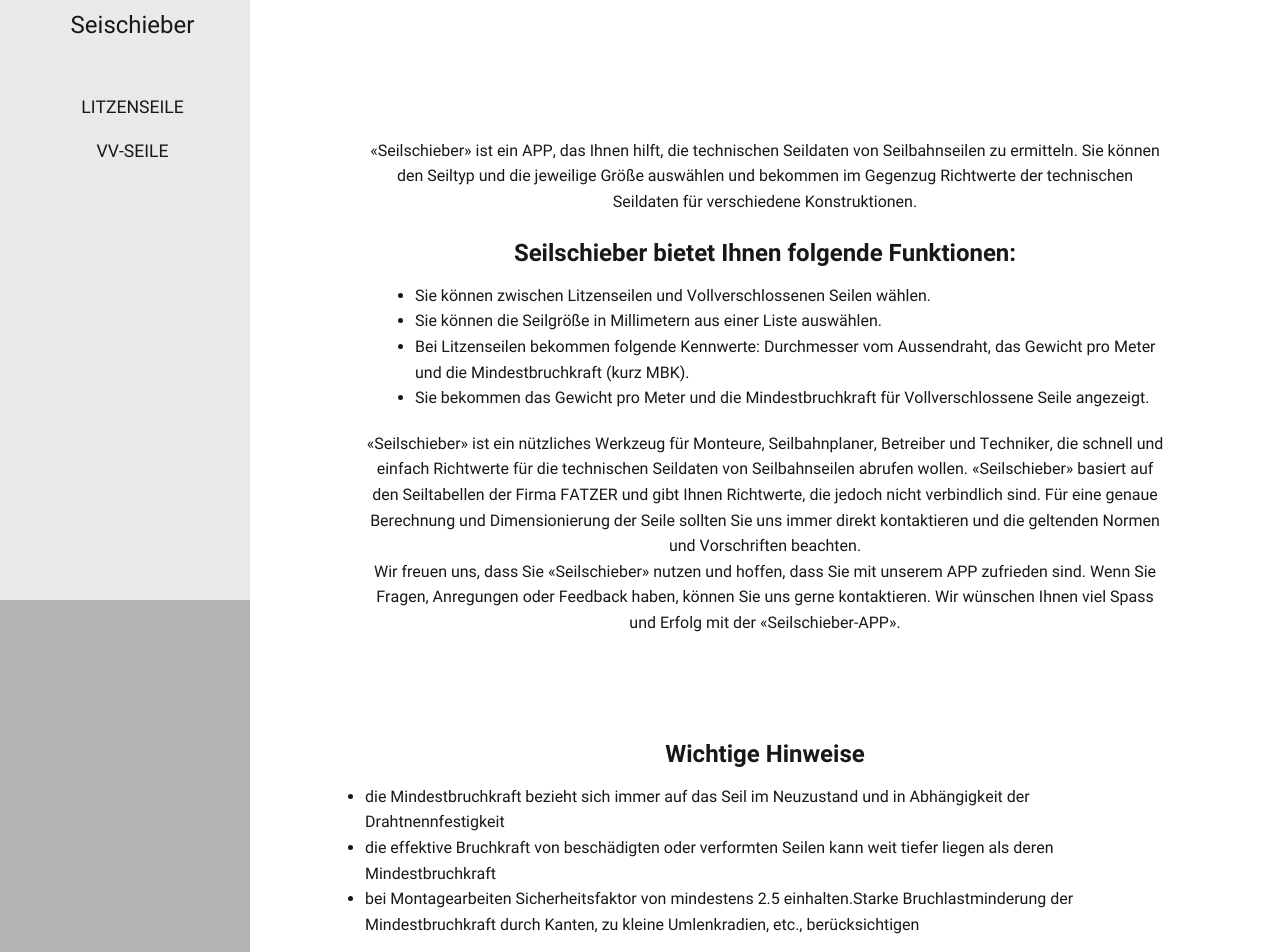
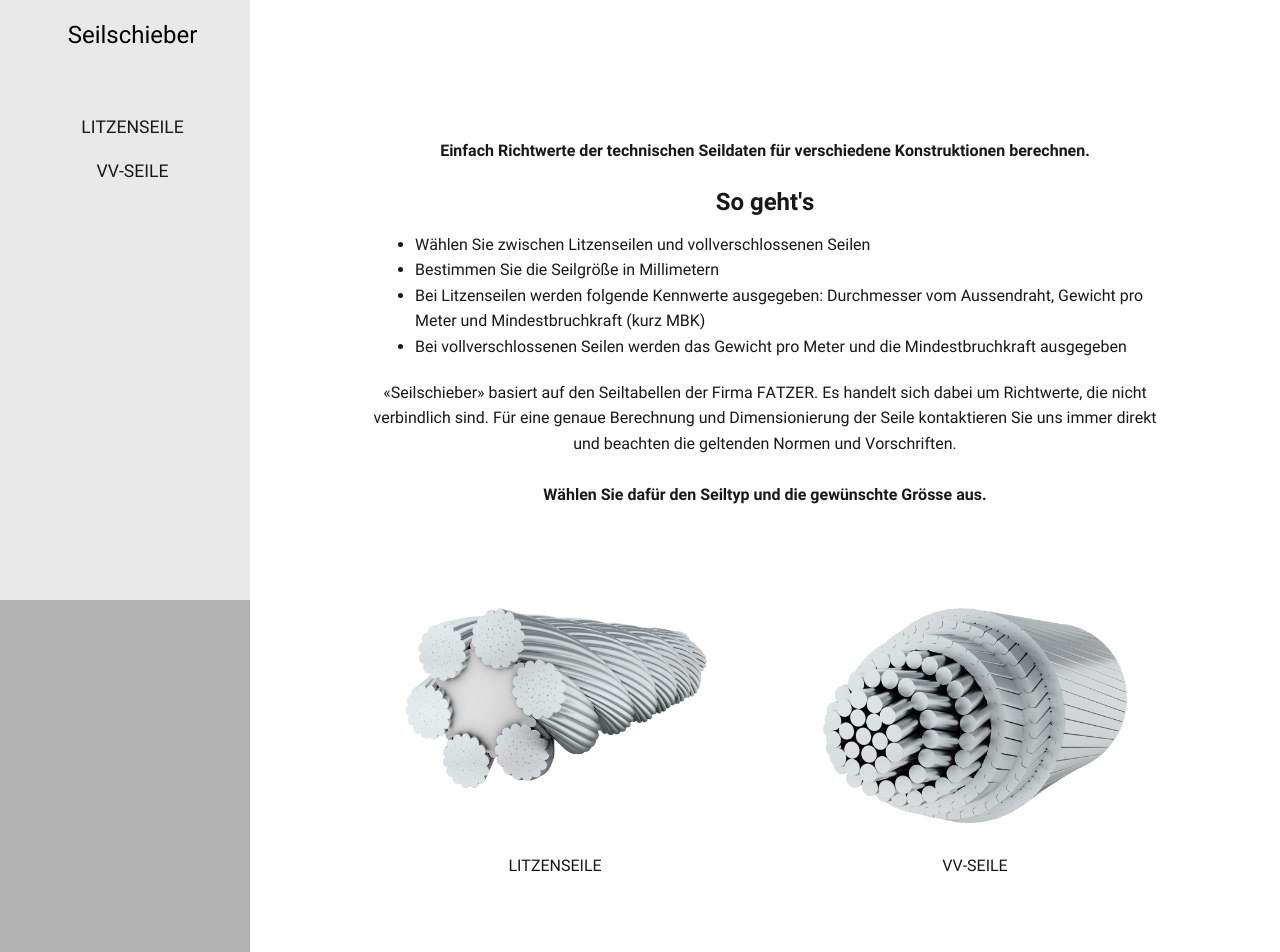
Before and after one commit to Smooooon/smooooon.github.io, a Vue app: page / in a window 1280 px wide. Shown: the part 200-1152 px from the top of the page. Built offline with nearby package versions, Linux system fonts and the light colour scheme; what vue-good-table-next would draw is missing.

Commit message:
Angleichung

```diff
--- a/src/App.vue
+++ b/src/App.vue
@@ -193,7 +193,6 @@ select {
 }
 
 .tooltip .tooltiptext {
-  visibility: hidden;
   width: 280px;
   background-color: black;
   color: #fff;
@@ -213,7 +212,19 @@ select {
   visibility: visible;
 }
 
+/* For toggle function */
+.visible {
+  visibility: visible !important;
+}
+
 /************* Popup Ende *************/
+/************* Table design*************/
+.table td > span {
+  color: var(--color-text) !important;
+  font-weight: normal !important;
+}
+
+/************* Table design Ende*************/
 
 /************* MediaQueries *************/
 /* grosse Bildschirme */
@@ -222,10 +233,17 @@ select {
 
 /* Bildschirme main Bereich + 2x 35px margin */
 @media screen and (max-width: 1234px) {
+  .tooltip .tooltiptext {
+    visibility: hidden;
+  }
 }
 
 /* Tabletversion */
 @media screen and (max-width: 63em) {
+  body {
+    font-size: 17px;
+  }
+
   main {
     margin-left: unset;
     padding-top: 120px;
--- a/src/assets/css/base.css
+++ b/src/assets/css/base.css
@@ -35,7 +35,7 @@
   --color-text: var(--vt-c-black);
 }
 
-@media (prefers-color-scheme: dark) {
+/* @media (prefers-color-scheme: dark) {
   :root {
     --color-primary: #77b5e0;
     --color-dark-gray: #b3b3b3;
@@ -48,4 +48,4 @@
     --color-heading: var(--color-primary);
     --color-text: var(--vt-c-text-dark-2);
   }
-}
+} */
--- a/src/components/DataSection.vue
+++ b/src/components/DataSection.vue
@@ -4,7 +4,7 @@ import IconItem from '../components/icons/IconItem.vue'
 import InputSelect from '../components/form/InputSelect.vue'
 
 //import function/data
-import { computed } from 'vue'
+import { ref, computed } from 'vue'
 import { mdiInformationOutline } from '@mdi/js'
 
 //props & emits
@@ -22,6 +22,8 @@ const props = defineProps({
 const emit = defineEmits(['update:modelValue'])
 
 //properties
+const clickOnTooltip = ref(false)
+
 //computed properties
 const computedValue = computed({
   get: () => {
@@ -33,6 +35,10 @@ const computedValue = computed({
 })
 
 //methods
+function ToggleTooltip() {
+  clickOnTooltip.value = !clickOnTooltip.value
+}
+
 //watch functions
 //lifecycle hooks
 </script>
@@ -49,11 +55,11 @@ const computedValue = computed({
         optionValueField="id"
         class="averageInput"
       />
-      <div class="infoContainer tooltip">
-        <p>Infos</p>
+      <div class="infoContainer tooltip" @click="ToggleTooltip">
+        <p>Legende</p>
         <IconItem :path="mdiInformationOutline" size="30" />
         <!-- ToDo Use table -->
-        <div class="tooltiptext">
+        <div class="tooltiptext" :class="{ visible: clickOnTooltip }" @click="ToggleTooltip">
           <slot name="tooltip" />
         </div>
       </div>
--- a/src/components/HeaderSection.vue
+++ b/src/components/HeaderSection.vue
@@ -5,7 +5,7 @@ import { computed } from 'vue'
 //import function/data
 //props & emits
 const props = defineProps({
-  imageName: {
+  image: {
     type: String,
     required: false
   },
@@ -24,8 +24,8 @@ const props = defineProps({
 
 <template>
   <section id="headerSection">
-    <div v-if="imageName" class="imageBackgroundCircle">
-      <img :src="`src/assets/images/${imageName}`" />
+    <div v-if="image" class="imageBackgroundCircle">
+      <img :src="image" />
     </div>
     <h1>{{ title }}</h1>
   </section>
--- a/src/components/footer/FooterBar.vue
+++ b/src/components/footer/FooterBar.vue
@@ -16,7 +16,7 @@ let currentYear = new Date().getFullYear()
     <p id="slogan" class="bold">Building Strong Connections</p>
     <div>
       <p class="bold">©Fatzer AG</p>
-      <p id="createsText" class="bold">Created by XXX {{ currentYear }}</p>
+      <p id="createsText" class="bold">Created by symas gmbh {{ currentYear }}</p>
     </div>
   </footer>
 </template>
--- a/src/components/form/InputSelect.vue
+++ b/src/components/form/InputSelect.vue
@@ -84,7 +84,7 @@ const computedValue = computed({
     >
       <option disabled value="">{{ placeholder }}</option>
       <option v-for="option in options" :key="option" :value="option[optionValueField] ?? option">
-        {{ option['rope'] }} ---------------------------------------- {{ option['rollers'] }}
+        {{ option['rope'] }} ---------- {{ option['rollers'] }}
       </option>
     </select>
   </div>
@@ -113,6 +113,7 @@ select {
   -moz-appearance: none;
   -webkit-appearance: none;
   appearance: none;
+  color: var(--color-text);
   background: url(../../assets/icons/arrow-down.svg) no-repeat;
   background-position: right 15px bottom 50%;
   background-size: 16px;
--- a/src/components/navigation/NavigationBar.vue
+++ b/src/components/navigation/NavigationBar.vue
@@ -51,9 +51,9 @@ onMounted(() => {
 <template>
   <nav id="navigationBar" :class="{ active: isActive }">
     <div class="navigationHeaderContainer">
-      <RouterLink to="/" @click="toggleNavigationBar(true)">
+      <a href="https://www.fatzer.com" target="_blank">
         <img src="../../assets/logo.svg" alt="Logo" />
-      </RouterLink>
+      </a>
       <IconItem
         :path="mdiClose"
         class="navigationBarCloseButton cursor-pointer"
@@ -62,7 +62,11 @@ onMounted(() => {
       />
     </div>
     <div class="navigationBodyContainer">
-      <p>Seischieber</p>
+      <div>
+        <RouterLink to="/" @click="toggleNavigationBar(true)">
+          <p>Seilschieber</p>
+        </RouterLink>
+      </div>
       <ul>
         <li>
           <RouterLink :to="{ name: 'litzenseile' }" @click="toggleNavigationBar(true)"
@@ -129,6 +133,10 @@ onMounted(() => {
   overflow: auto;
 }
 
+.navigationBodyContainer > div {
+  padding-bottom: 40px;
+}
+
 /* scrollbar start */
 ::-webkit-scrollbar {
   width: 10px;
@@ -147,7 +155,6 @@ onMounted(() => {
 /* scrollbar end */
 
 #navigationBar p {
-  margin-bottom: 40px;
   text-align: center;
   font-size: 24px;
 }
--- a/src/main.ts
+++ b/src/main.ts
@@ -10,14 +10,14 @@ import VueGoodTablePlugin from 'vue-good-table-next'
 
 if ('serviceWorker' in navigator) {
   navigator.serviceWorker
-    .register('/sw.js')
+    .register('./sw.js')
     .then((reg) => console.debug(reg))
     .catch((err) => console.error(err))
 }
 
 //Environment
 const environment = import.meta.env
-console.log('Environmentinfo Seischieber')
+console.log('Environmentinfo Seilschieber')
 console.log('App mode: ' + environment.MODE)
 console.debug('BASE_URL: ' + environment.BASE_URL)
 console.debug('PROD: ' + environment.PROD)
--- a/src/views/HomeView.vue
+++ b/src/views/HomeView.vue
@@ -12,40 +12,44 @@
 <template>
   <div>
     <section id="appDescription">
-      <h1>Seilschieber-APP</h1>
-      <p class="introText">
-        «Seilschieber» ist ein APP, das Ihnen hilft, die technischen Seildaten von Seilbahnseilen zu
-        ermitteln. Sie können den Seiltyp und die jeweilige Größe auswählen und bekommen im Gegenzug
-        Richtwerte der technischen Seildaten für verschiedene Konstruktionen.
+      <h1>Seilschieber</h1>
+      <p class="introText bold">
+        Einfach Richtwerte der technischen Seildaten für verschiedene Konstruktionen berechnen.
       </p>
-      <h2>Seilschieber bietet Ihnen folgende Funktionen:</h2>
+      <h2>So geht's</h2>
       <ul>
-        <li><p>Sie können zwischen Litzenseilen und Vollverschlossenen Seilen wählen.</p></li>
-        <li><p>Sie können die Seilgröße in Millimetern aus einer Liste auswählen.</p></li>
+        <li><p>Wählen Sie zwischen Litzenseilen und vollverschlossenen Seilen</p></li>
+        <li><p>Bestimmen Sie die Seilgröße in Millimetern</p></li>
         <li>
           <p>
-            Bei Litzenseilen bekommen folgende Kennwerte: Durchmesser vom Aussendraht, das Gewicht
-            pro Meter und die Mindestbruchkraft (kurz MBK).
+            Bei Litzenseilen werden folgende Kennwerte ausgegeben: Durchmesser vom Aussendraht,
+            Gewicht pro Meter und Mindestbruchkraft (kurz MBK)
           </p>
         </li>
         <li>
           <p>
-            Sie bekommen das Gewicht pro Meter und die Mindestbruchkraft für Vollverschlossene Seile
-            angezeigt.
+            Bei vollverschlossenen Seilen werden das Gewicht pro Meter und die Mindestbruchkraft
+            ausgegeben
           </p>
         </li>
       </ul>
       <p>
-        «Seilschieber» ist ein nützliches Werkzeug für Monteure, Seilbahnplaner, Betreiber und
-        Techniker, die schnell und einfach Richtwerte für die technischen Seildaten von
-        Seilbahnseilen abrufen wollen. «Seilschieber» basiert auf den Seiltabellen der Firma FATZER
-        und gibt Ihnen Richtwerte, die jedoch nicht verbindlich sind. Für eine genaue Berechnung und
-        Dimensionierung der Seile sollten Sie uns immer direkt kontaktieren und die geltenden Normen
-        und Vorschriften beachten.<br />
-        Wir freuen uns, dass Sie «Seilschieber» nutzen und hoffen, dass Sie mit unserem APP
-        zufrieden sind. Wenn Sie Fragen, Anregungen oder Feedback haben, können Sie uns gerne
-        kontaktieren. Wir wünschen Ihnen viel Spass und Erfolg mit der «Seilschieber-APP».
+        «Seilschieber» basiert auf den Seiltabellen der Firma FATZER. Es handelt sich dabei um
+        Richtwerte, die nicht verbindlich sind. Für eine genaue Berechnung und Dimensionierung der
+        Seile kontaktieren Sie uns immer direkt und beachten die geltenden Normen und Vorschriften.
+        <br /><br />
       </p>
+      <p class="bold">Wählen Sie dafür den Seiltyp und die gewünschte Grösse aus.</p>
+    </section>
+    <section id="types">
+      <RouterLink :to="{ name: 'litzenseile' }" class="typeLinkArea">
+        <img src="../assets/images/FATZER_Stabilo_Litzenseil_Web.png" alt="litzenseile" />
+        <p>LITZENSEILE</p>
+      </RouterLink>
+      <RouterLink :to="{ name: 'vv-seile' }" class="typeLinkArea">
+        <img src="../assets/images/FATZER_Integra_vollverschlossen_Web.png" alt="vv-seile" />
+        <p>VV-SEILE</p>
+      </RouterLink>
     </section>
     <section id="importantNotes">
       <h2>Wichtige Hinweise</h2>
@@ -58,13 +62,13 @@
         </li>
         <li>
           <p>
-            die effektive Bruchkraft von beschädigten oder verformten Seilen kann weit tiefer liegen
-            als deren Mindestbruchkraft
+            die effektive Bruchkraft von beschädigten oder verformten Seilen kann tiefer liegen als
+            deren Mindestbruchkraft
           </p>
         </li>
         <li>
           <p>
-            bei Montagearbeiten Sicherheitsfaktor von mindestens 2.5 einhalten.Starke
+            bei Montagearbeiten Sicherheitsfaktor von mindestens 2.5 einhalten. Starke
             Bruchlastminderung der Mindestbruchkraft durch Kanten, zu kleine Umlenkradien, etc.,
             berücksichtigen
           </p>
@@ -117,6 +121,35 @@ ul {
   display: none;
 }
 
+#types {
+  display: flex;
+  justify-content: space-between;
+  gap: 40px;
+}
+
+.typeLinkArea {
+  display: flex;
+  flex-wrap: wrap;
+  flex-direction: column;
+  row-gap: 30px;
+  justify-content: space-between;
+  align-items: center;
+  text-align: center;
+  transition: transform 0.2s;
+}
+
+.typeLinkArea:hover {
+  transform: scale(1.1);
+}
+
+.typeLinkArea img {
+  width: 80%;
+}
+
+.typeLinkArea p {
+  width: 100%;
+}
+
 /************* MediaQueries *************/
 /* grosse Bildschirme */
 @media screen and (max-width: 1920px) {
--- a/src/views/LitzenseileView.vue
+++ b/src/views/LitzenseileView.vue
@@ -6,6 +6,7 @@ import DataSection from '../components/DataSection.vue'
 //import function/data
 import { ref } from 'vue'
 import litzenseile from '../assets/data/litzenseile.json'
+import image from '../assets/images/FATZER_Stabilo_Litzenseil_Web.png'
 import 'vue-good-table-next/dist/vue-good-table-next.css'
 
 //props & emits
@@ -38,7 +39,7 @@ const columns = ref([
 
 <template>
   <div>
-    <HeaderSection imageName="FATZER_Stabilo_Litzenseil_Web.png" title="Litzenseile" />
+    <HeaderSection :image="image" title="Litzenseile" />
     <DataSection v-model="selectedDiameterId" :diameterOptions="litzenseile.data">
       <template #tooltip>
         <p>d: &nbsp;&nbsp;&nbsp;&nbsp;&nbsp;&nbsp;&nbsp;&nbsp; Aussendrahtdurchmesser</p>
--- a/src/views/VV-SeileView.vue
+++ b/src/views/VV-SeileView.vue
@@ -6,6 +6,7 @@ import DataSection from '../components/DataSection.vue'
 //import function/data
 import { ref } from 'vue'
 import vvSeile from '../assets/data/vvSeile.json'
+import image from '../assets/images/FATZER_Integra_vollverschlossen_Web.png'
 import 'vue-good-table-next/dist/vue-good-table-next.css'
 
 //props & emits
@@ -34,10 +35,7 @@ const columns = ref([
 
 <template>
   <div>
-    <HeaderSection
-      imageName="FATZER_Integra_vollverschlossen_Web.png"
-      title="Vollverschlossene Seile"
-    />
+    <HeaderSection :image="image" title="Vollverschlossene Seile" />
     <DataSection v-model="selectedDiameterId" :diameterOptions="vvSeile.data">
       <template #tooltip>
         <p>kg/m: &nbsp; Seilmasse</p>
--- a/vite.config.ts
+++ b/vite.config.ts
@@ -6,7 +6,12 @@ import vue from '@vitejs/plugin-vue'
 // https://vitejs.dev/config/
 export default defineConfig({
   plugins: [vue()],
-  base: '/',
+  base: process.env.NODE_ENV === 'production' ? '/' : '/',
+  build: {
+    rollupOptions: {
+      input: ['./404.html']
+    }
+  },
   resolve: {
     alias: {
       '@': fileURLToPath(new URL('./src', import.meta.url))
```
Also changed, not shown: 1 other file (tests, documents, lock files or other folders).
